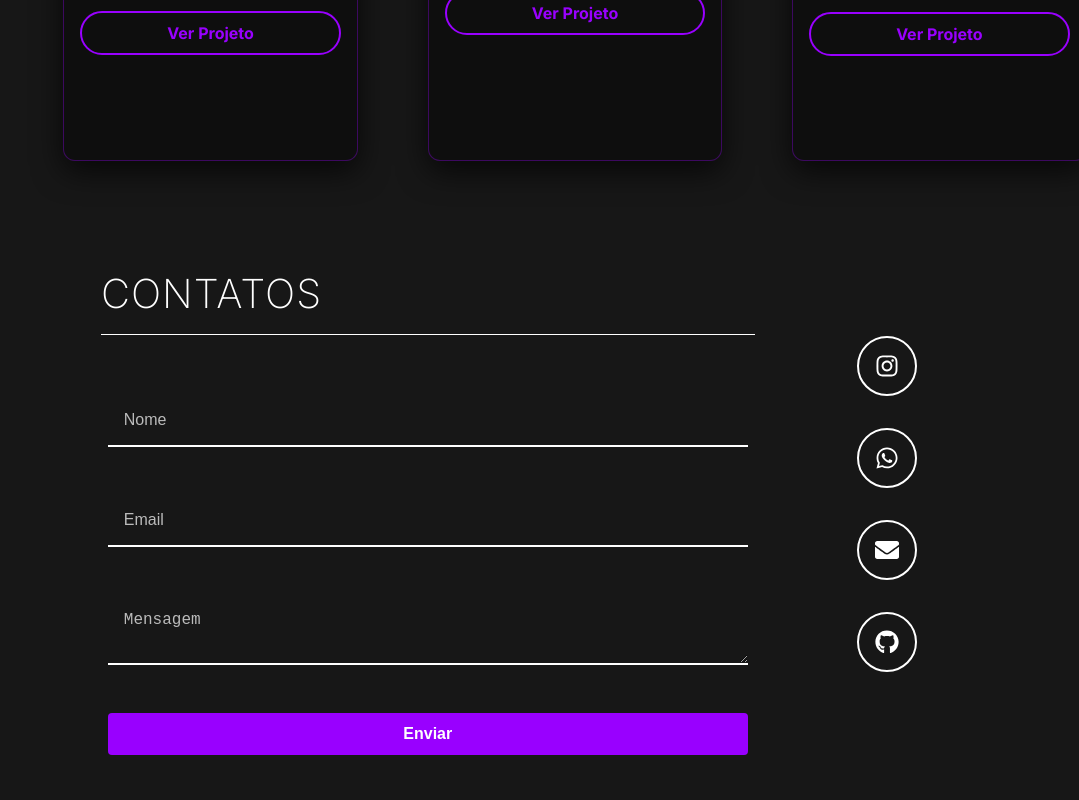
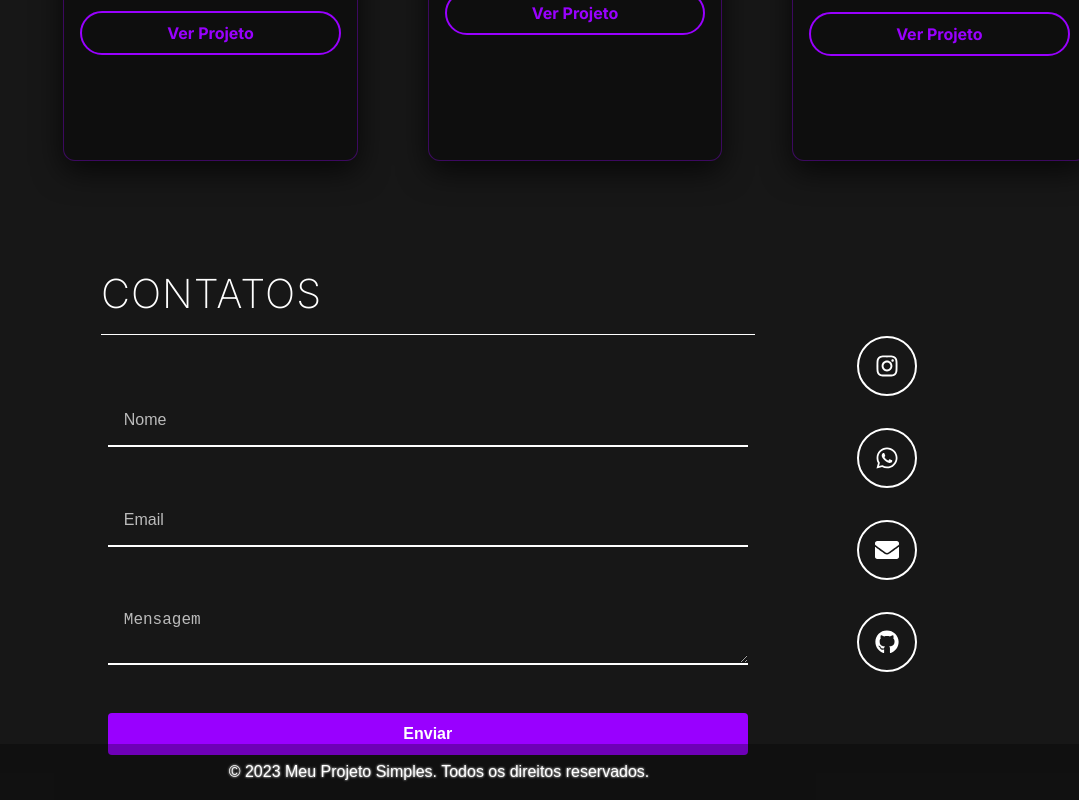
Before and after one commit to devellernmr/leoeller-repo, a React (Vite) app: page / in a window 1280 px wide. Shown: the part 1976-2776 px from the top of the page, without its empty margins (201-1280 px from the left). Before the commit the page ends 2731 px from the top, so only its background shows below. Built offline with nearby package versions, Linux system fonts and the light colour scheme.

Commit message:
Adiciona componente Footer e estilos; ajusta estilos do componente de Contatos

```diff
--- a/src/App.jsx
+++ b/src/App.jsx
@@ -4,6 +4,7 @@ import Home from "./components/Home/Home";
 import About from "./components/About/About";
 import Projetos from "./components/Projects/Projects";
 import Contacts from "./components/Contacts/Contacts";
+import Footer from "./components/Footer/Footer";
 const App = () => {
 
   return (
@@ -14,6 +15,7 @@ const App = () => {
       <About />
       <Projetos />
       <Contacts />
+      <Footer />
     </>
   );
 
--- a/src/components/Contacts/contacts.css
+++ b/src/components/Contacts/contacts.css
@@ -217,9 +217,11 @@
             justify-content: center;
             align-items: center;
 
-            .contacts-input, .contacts-textarea{
+            .contacts-input, .contacts-textarea, .contacts-button{
               width: 300px;
             }
+
+
           }
         }
       }
--- /dev/null
+++ b/src/components/Footer/Footer.jsx
@@ -0,0 +1,13 @@
+import "./footer.css";
+
+const Footer = () => {
+  return (
+    <section className="footerSection">
+      <div className="footerDiv">
+        <p>&copy; 2023 Meu Projeto Simples. Todos os direitos reservados.</p>
+      </div>
+    </section>
+  );
+};
+
+export default Footer;
--- /dev/null
+++ b/src/components/Footer/footer.css
@@ -0,0 +1,15 @@
+.footerDiv {
+    background-color: #00000048;
+    color: rgb(255, 255, 255);
+    text-align: center;
+    padding: 1rem;
+    position: relative;
+    bottom: 0;
+    width: 100%;
+    font-family: Arial, sans-serif;
+    z-index: 1000;
+
+    p {
+        filter: drop-shadow(0 0 1px white);
+    }
+}
```
